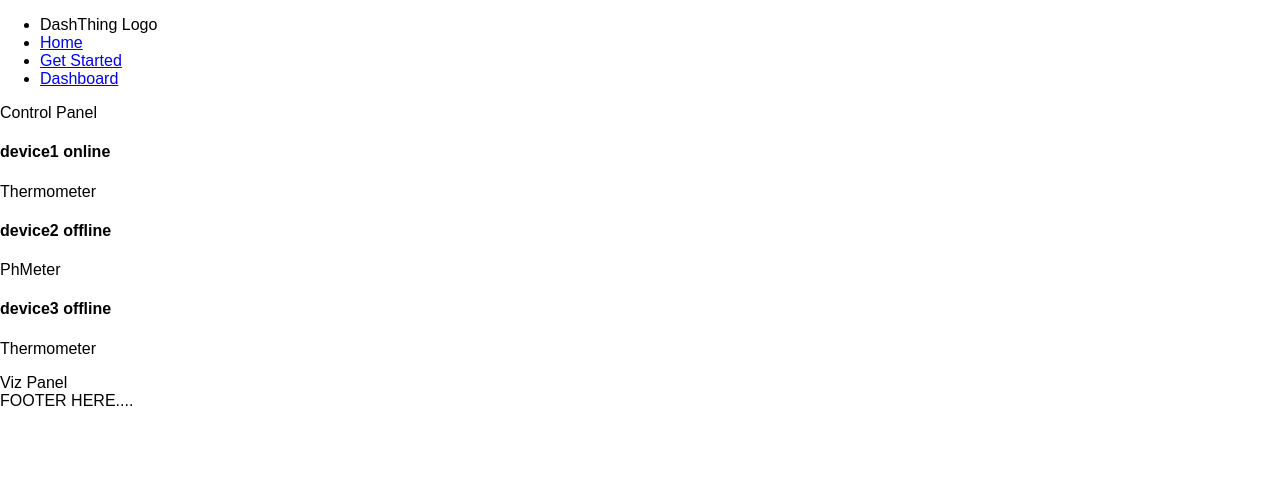
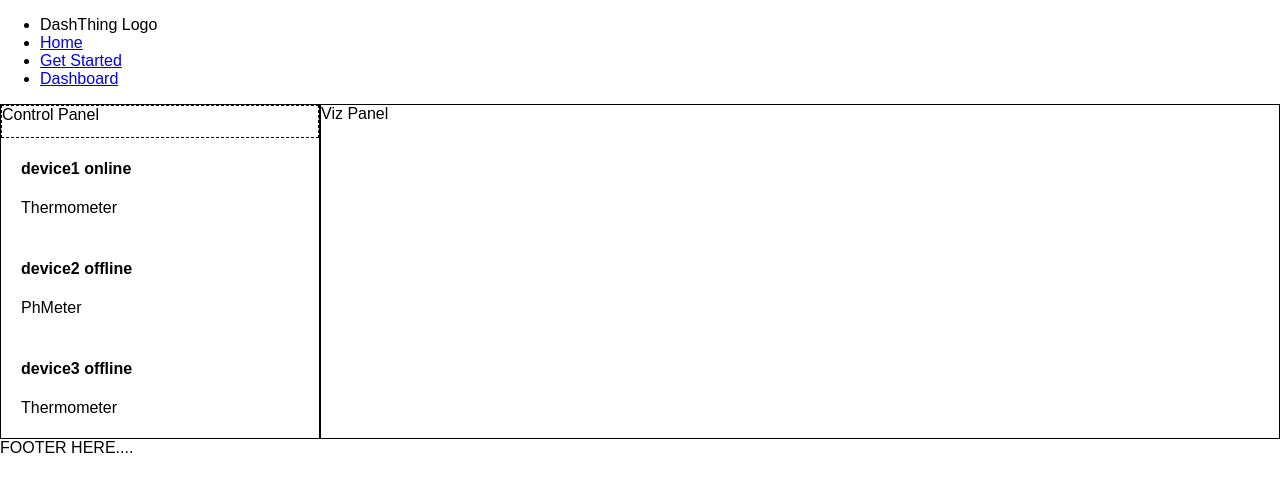
Before and after one commit to chingu-voyage3/geckos-14, a React (Create React App) app in the folder client/: page /dashboard in a window 1280 px wide. Shown: the top 492 px of the page. Built offline with nearby package versions, Linux system fonts and the light colour scheme.

Commit message:
added basic CSS grid system to dashboard

```diff
--- /dev/null
+++ b/client/src/assets/Dashboard.css
@@ -0,0 +1,23 @@
+.dashboard {
+  display: grid;
+  grid-template-columns: 2fr 6fr;
+}
+.control-panel {
+  border: dashed 1px;
+}
+.device-panel {
+  display: grid;
+  grid-template-rows: 1fr 9fr;
+  border: solid 1px;
+}
+.device-list {
+  display: grid;
+  grid-auto-rows: 100px;
+}
+.device {
+  margin-left: 20px;
+  margin-right: 20px;
+}
+.viz-panel {
+  border: solid 1px;
+}
--- a/client/src/containers/Dashboard.js
+++ b/client/src/containers/Dashboard.js
@@ -1,6 +1,7 @@
 import React, { Component } from 'react';
 import DevicePanel from '../components/dashboard/DevicePanel';
 import VizPanel from '../components/dashboard/VizPanel';
+import '../assets/Dashboard.css';
 class Dashboard extends Component {
   render() {
     return (
```
Also changed, not shown: 1 other file (tests, documents, lock files or other folders).
